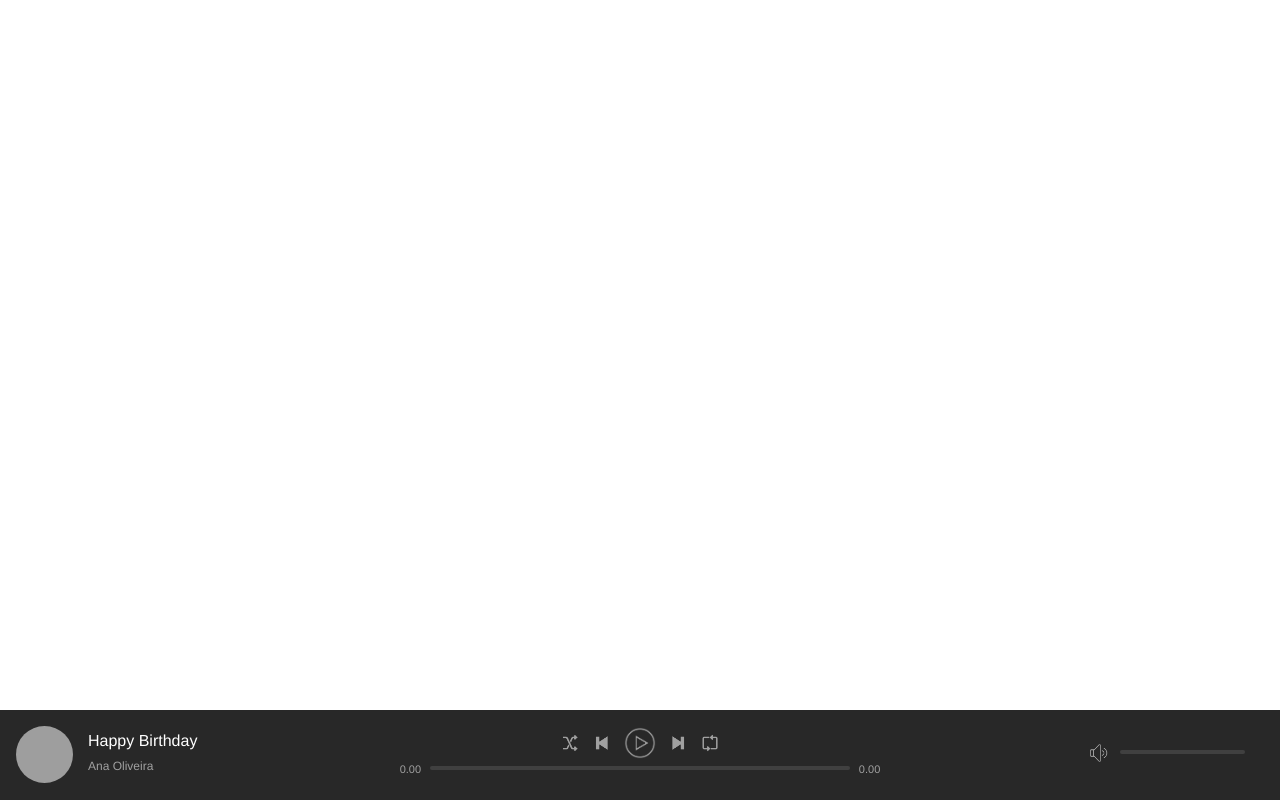
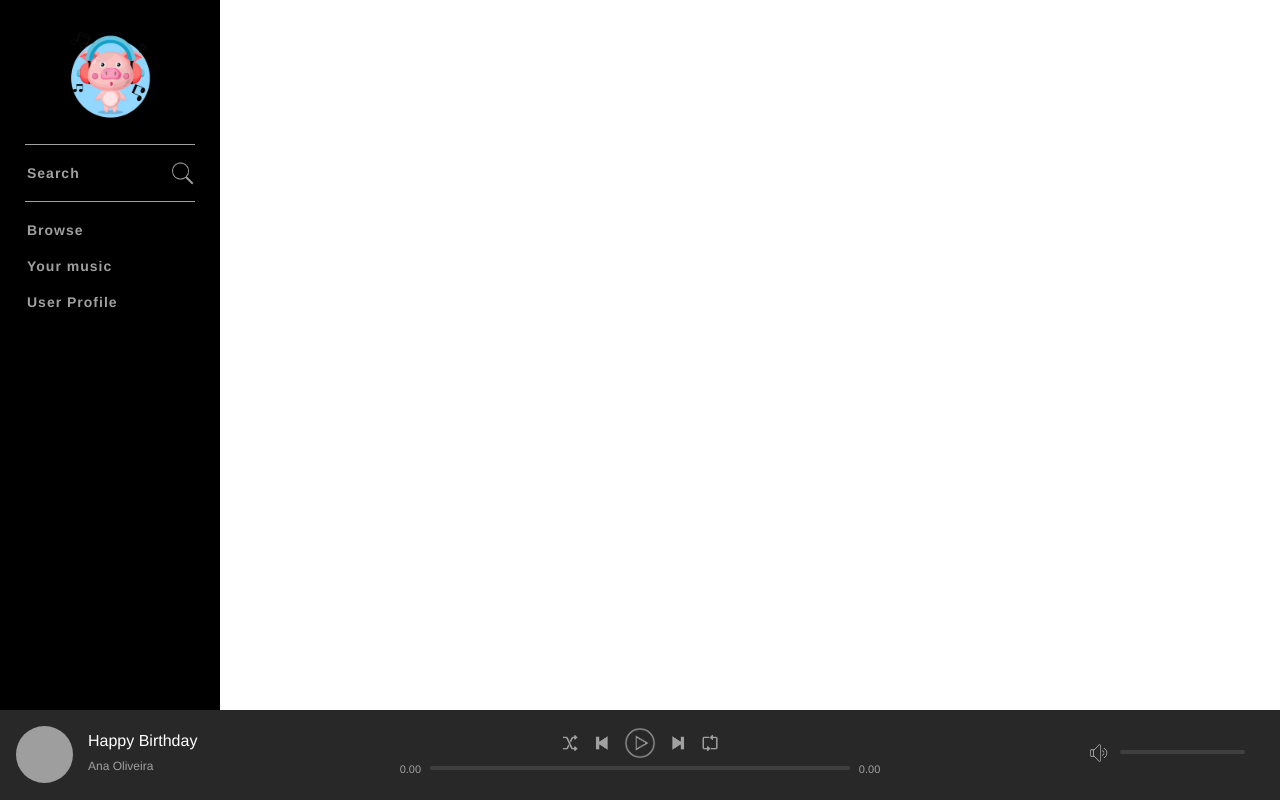
Before and after one commit to AnaSofOliveira/Sporkify, a PHP site: page / in a window 1280 px wide. Run offline with PHP 8.4, Linux system fonts and the light colour scheme; the visitor is signed in with stand-in values (Sample User, id 1); grey boxes are pictures that could not be loaded.

Commit message:
navigation bar

```diff
--- a/assets/css/style.css
+++ b/assets/css/style.css
@@ -142,3 +142,64 @@ body{
 .volumeBar .progressBar{
     width: 125px;
 }
+
+#topContainer{
+    min-height: 100%;
+    width: 100%;
+}
+
+#navBarContainer{
+    background-color: #000;
+    width: 220px;
+    height: 100vh;
+    position: fixed;
+    top: 0;
+    left: 0;
+}
+
+.navBar{
+    padding: 25px;
+    display: flex;
+    flex-direction: column;
+    -ms-flex-direction: column;
+}
+
+.navBar a{
+    text-align: center;
+    margin-bottom: 15px;
+}
+
+.logo img{
+    width: 100px;
+    height: 100px;
+}
+
+.navBar .group{
+    border-top:  1px solid #a0a0a0;
+    padding: 10px 0;
+}
+
+.navItem {
+    padding: 10px 2px;
+    font-size: 14px;
+    font-weight: 700;
+    display: block;
+    letter-spacing: 1px;
+    position: relative;
+}
+
+.navItemLink{
+    color: #a0a0a0;
+    text-decoration: none;
+}
+
+.navItemLink .icon{
+    position: absolute;
+    right: 0;
+    top: 6px;
+    width: 25px;
+}
+
+.navItemLink:hover{
+    color: #fff;
+}
--- a/index.php
+++ b/index.php
@@ -9,12 +9,45 @@
 ?>
 
 <!DOCTYPE html>
-<html lang="en">
+<html lang="pt">
 <head>
     <title>Welcome to Sporkify</title>
     <link rel="stylesheet" type="text/css" href="assets/css/style.css">
 </head>
 <body>
+
+    <div id="mainContainer">
+        <div id="topContainer">
+            <div id="navBarContainer">
+                <nav class="navBar">
+                    <a href="index.php" class="logo">
+                        <img src="assets/images/logo.png">
+                    </a>
+
+                    <div class="group">
+                        <div class="navItem">
+                            <a href="search.php" class="navItemLink">
+                                Search
+                                <img src="assets/images/icons/search.png" class="icon" alt="search">
+                            </a>
+                        </div>
+                    </div>
+
+                    <div class="group">
+                        <div class="navItem">
+                            <a href="browse.php" class="navItemLink">Browse</a>
+                        </div>
+                        <div class="navItem">
+                            <a href="yourMusic.php" class="navItemLink">Your music</a>
+                        </div>
+                        <div class="navItem">
+                            <a href="profile.php" class="navItemLink">User Profile</a>
+                        </div>
+                    </div>
+                </nav>
+            </div>
+        </div>
+
         <div id="nowPlayingBarContainer">
             <div id="nowPlayingBar">
                 <div id="nowPlayingLeft">
@@ -37,27 +70,27 @@
                     <div class="content playerControls">
 
                         <div class="buttons">
-                        <button class="controlButton shuffle" title="Shuffle button">
+                            <button class="controlButton shuffle" title="Shuffle">
                                 <img src="assets/images/icons/shuffle.png" alt="Shuffle">
                             </button>
 
-                        <button class="controlButton previous" title="Previous button">
+                            <button class="controlButton previous" title="Previous">
                                 <img src="assets/images/icons/previous.png" alt="Previous">
                             </button>
 
-                        <button class="controlButton play" title="Play button">
+                            <button class="controlButton play" title="Play">
                                 <img src="assets/images/icons/play.png" alt="Play">
                             </button>
 
-                        <button class="controlButton pause" title="Pause button" style="display: none;">
+                            <button class="controlButton pause" title="Pause" style="display: none;">
                                 <img src="assets/images/icons/pause.png" alt="Pause">
                             </button>
 
-                        <button class="controlButton next" title="Next button">
+                            <button class="controlButton next" title="Next">
                                 <img src="assets/images/icons/next.png" alt="Next">
                             </button>
 
-                        <button class="controlButton repeat" title="Repeat button">
+                            <button class="controlButton repeat" title="Repeat">
                                 <img src="assets/images/icons/repeat.png" alt="Repeat">
                             </button>
                         </div>
@@ -79,7 +112,7 @@
                 </div>
                 <div id="nowPlayingRight">
                     <div class="volumeBar">
-                    <button class="controlButton volume" title="Volume button">
+                        <button class="controlButton volume" title="Volume">
                             <img src="assets/images/icons/volume.png" alt="Volume">
                         </button>
 
@@ -95,5 +128,6 @@
                 </div>
             </div>
         </div>
+    </div>
 </body>
 </html>
```
Lines whose indentation alone changed are shown as unchanged.
